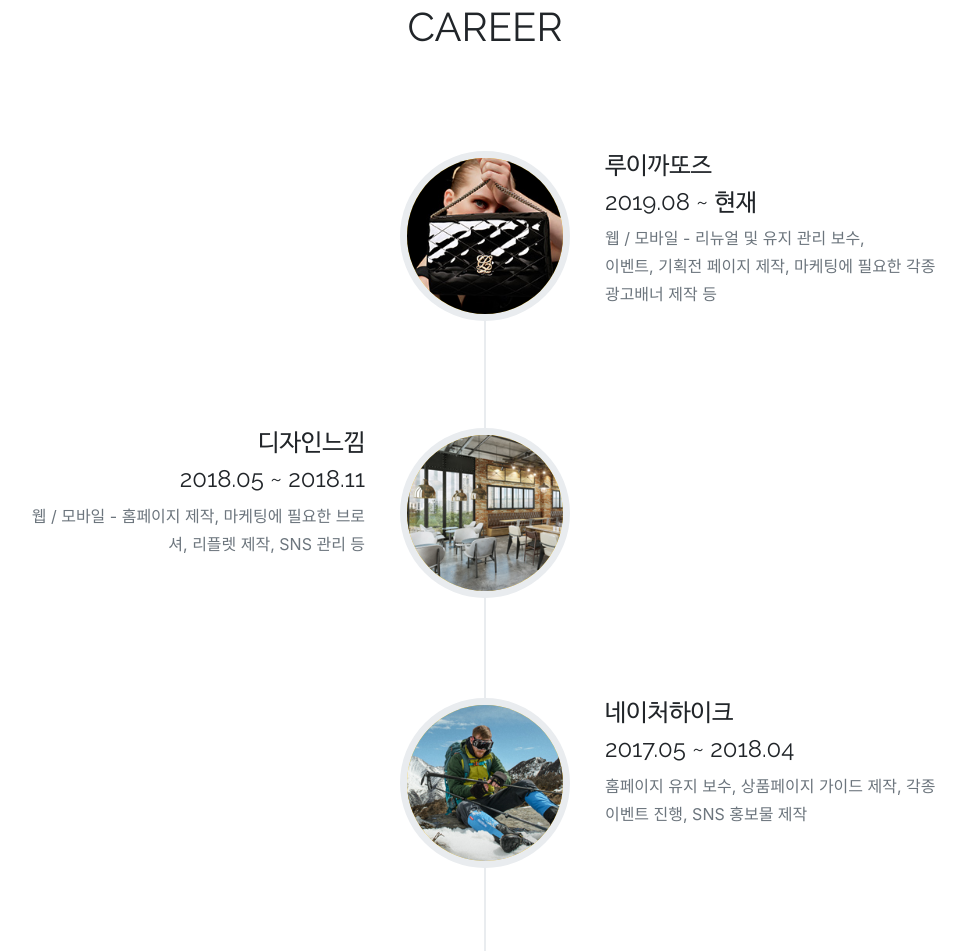
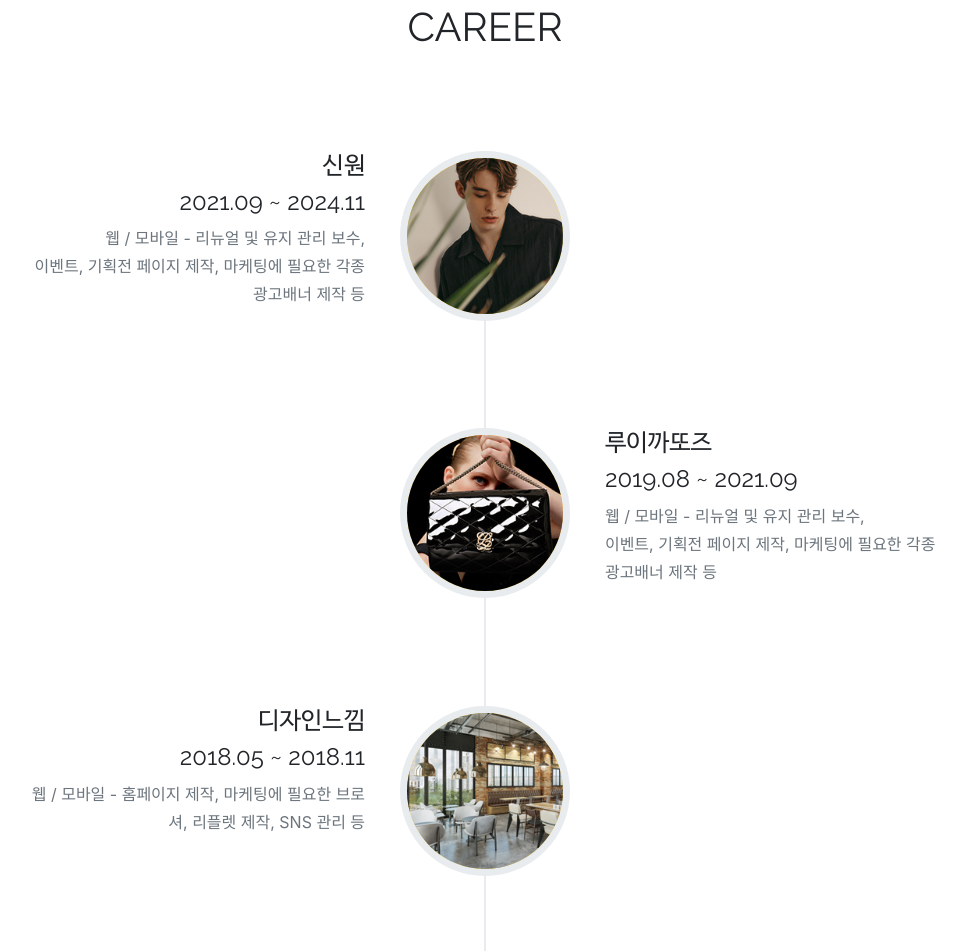
Before and after one commit to bejiheee/workspace, a website with bundled scripts: page index.html in a window 1280 px wide. Shown: the part 3714-4665 px from the top of the page, without its empty margins (155-1121 px from the left). Built offline with nearby package versions, Linux system fonts and the light colour scheme; a web font is replaced by a local one.

Commit message:
Update index.html
add career

```diff
--- a/index.html
+++ b/index.html
@@ -298,6 +298,20 @@
       <div class="row">
         <div class="col-lg-12">
           <ul class="timeline">
+		<li>
+	      <div class="timeline-image">
+		<img class="rounded-circle img-fluid" src="img/about/6_02.jpg" alt="">
+	      </div>
+	      <div class="timeline-panel">
+		<div class="timeline-heading">
+		  <h4>신원</h4>
+		  <h4 class="subheading">2021.09 ~ 2024.11</h4>
+		</div>
+		<div class="timeline-body">
+		  <p class="text-muted">웹 / 모바일 - 리뉴얼 및 유지 관리 보수, <br>이벤트, 기획전 페이지 제작, 마케팅에 필요한 각종 광고배너 제작 등</p>
+		</div>
+	      </div>
+	    </li>
             <li class="timeline-inverted">
               <div class="timeline-image">
                 <img class="rounded-circle img-fluid" src="img/about/5.jpg" alt="">
@@ -305,7 +319,7 @@
               <div class="timeline-panel">
                 <div class="timeline-heading">
                   <h4>루이까또즈</h4>
-                  <h4 class="subheading">2019.08 ~ 현재</h4>
+                  <h4 class="subheading">2019.08 ~ 2021.09</h4>
                 </div>
                 <div class="timeline-body">
                   <p class="text-muted">웹 / 모바일 - 리뉴얼 및 유지 관리 보수, <br>이벤트, 기획전 페이지 제작, 마케팅에 필요한 각종 광고배너 제작 등</p>
```
